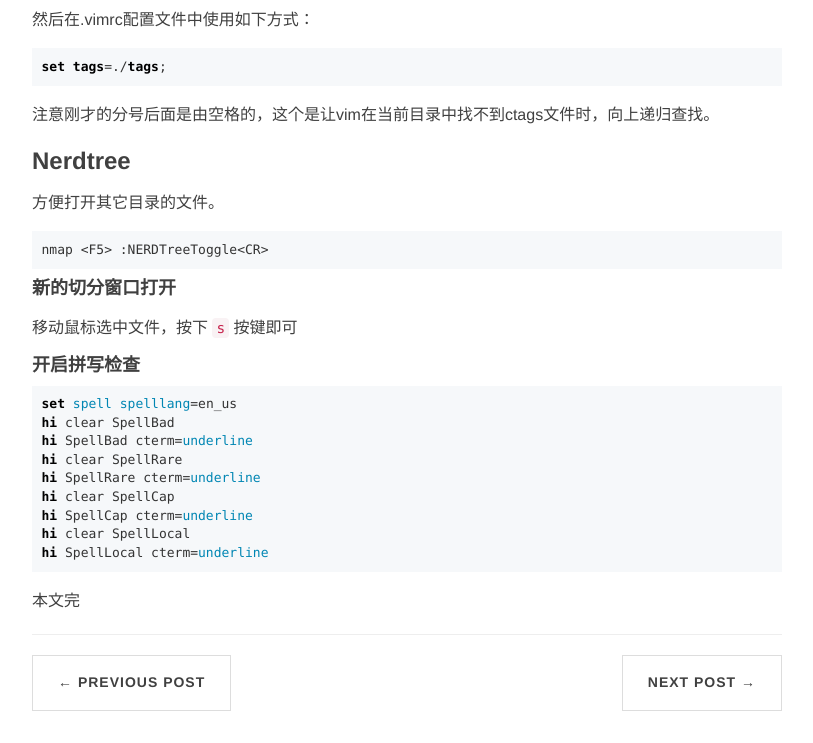
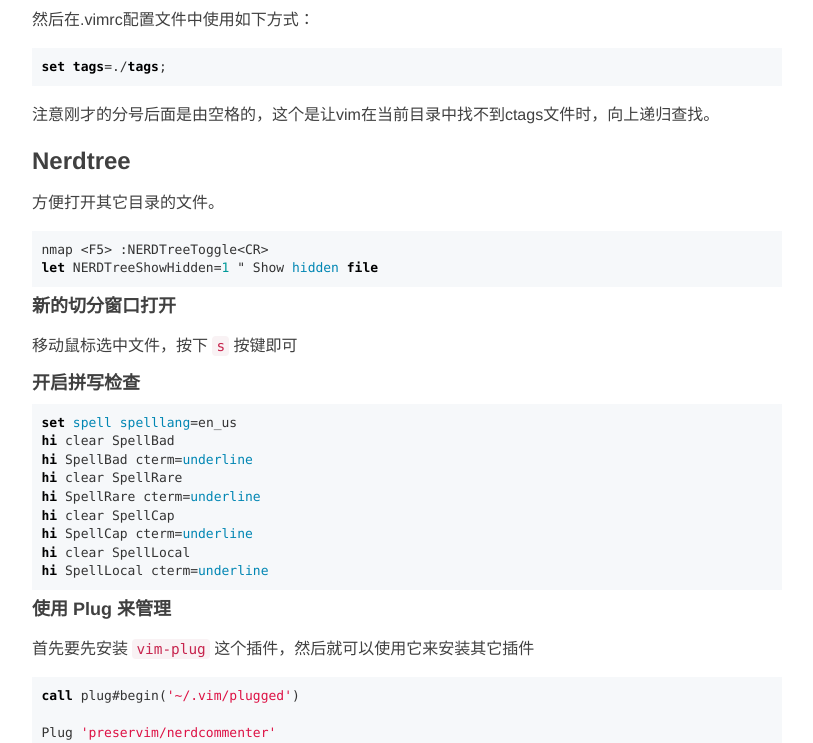
Before and after one commit to chunyang-wen/chunyang-wen.github.io, a Jekyll site: the page built from _posts/2015/2015-02-28-vim-configurations.md, in a window 1280 px wide and 1400 px high, scrolled down 1794 px. Shown: the top 743 px of the window, without its empty margins (233-1046 px from the left). Built offline with Jekyll 4.4.1, drawn with Linux system fonts in a browser that asks for light colours; comment, search, counter and statistics services are not loaded; some of the changed text lies outside the part shown.

Commit message:
Add vim related configuration

````diff
--- a/_posts/2015/2015-02-28-vim-configurations.md
+++ b/_posts/2015/2015-02-28-vim-configurations.md
@@ -85,6 +85,7 @@
 
 ```vim
 nmap <F5> :NERDTreeToggle<CR>
+let NERDTreeShowHidden=1 " Show hidden file
 ```
 
 #### 新的切分窗口打开
@@ -105,4 +106,26 @@
 hi SpellLocal cterm=underline
 ```
 
+#### 使用 Plug 来管理
+
+首先要先安装 `vim-plug` 这个插件，然后就可以使用它来安装其它插件
+
+```vim
+call plug#begin('~/.vim/plugged')
+
+Plug 'preservim/nerdcommenter'
+Plug 'neoclide/coc.nvim', {'branch': 'release'}
+```
+执行 `:PlugInstall` 会安装相关的插件
+
+
+#### Python 语法检测
+
+```vim
+Plug 'neoclide/coc.nvim', {'branch': 'release'}
+```
+
+`:CocInstall coc-pyright`
+
+
 本文完
````
